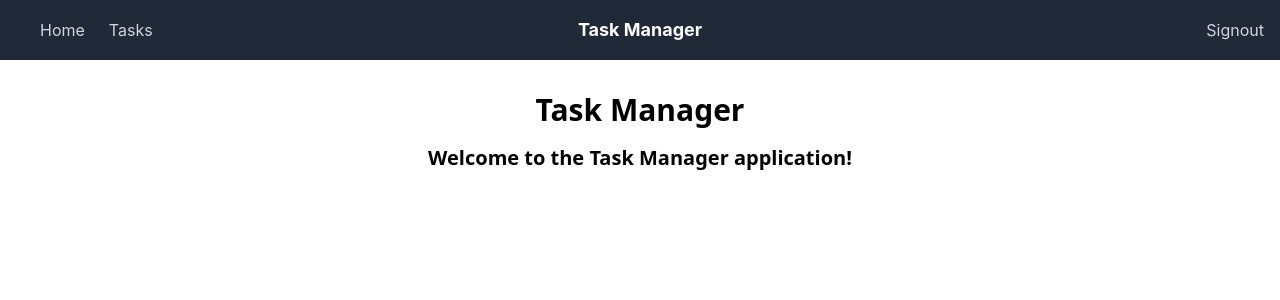
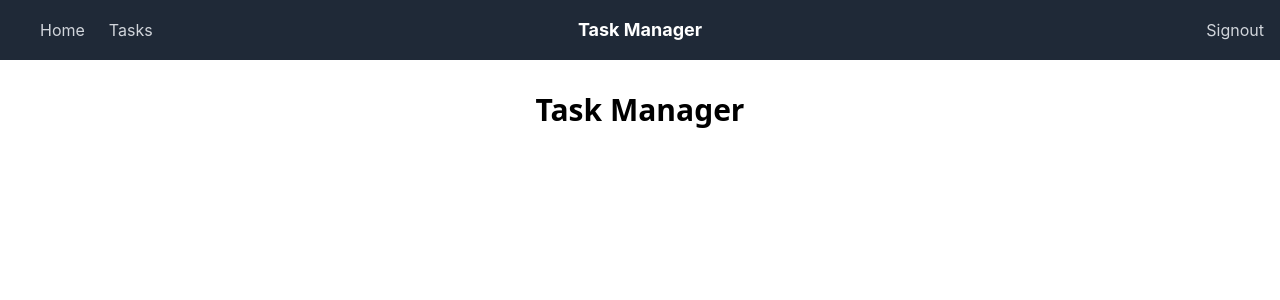
Before and after one commit to DipeshRaval/wd301, a React (Vite) app in the folder smarter-tasks/: page / in a window 1280 px wide. Shown: the top 300 px of the page. Built offline with nearby package versions, Linux system fonts and the light colour scheme; sample sign-in values are in the browser's storage.

Commit message:
add a only one heading in home page

```diff
--- a/smarter-tasks/src/HomePage.tsx
+++ b/smarter-tasks/src/HomePage.tsx
@@ -2,10 +2,12 @@ import React from 'react';
 
 const HomePage: React.FC = () => {
   return (
-    <div>
-      <h1 className='text-center text-3xl font-sans mt-8 font-bold'>Task Manager</h1>
-      <p className='text-center mt-4 font-sans font-semibold text-xl'>Welcome to the Task Manager application!</p>
-    </div>
+    // <div>
+    //   <h1 className='text-center text-3xl font-sans mt-8 font-bold'>Task Manager</h1>
+    //   <p className='text-center mt-4 font-sans font-semibold text-xl'>Welcome to the Task Manager application!</p>
+    // </div>
+    <h1 className='text-center text-3xl font-sans mt-8 font-bold'>Task Manager</h1>
+
   );
 };
 
```
Also changed, not shown: 10 other files (tests, documents, lock files or other folders).
